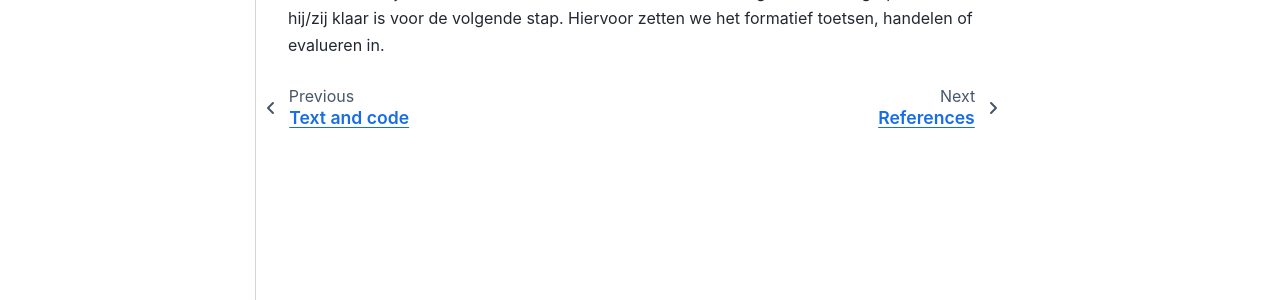
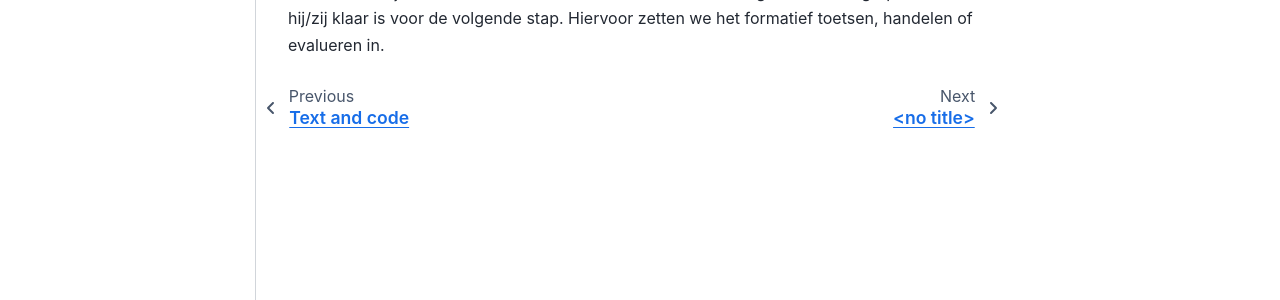
Before and after one commit to TUD-SEEd/vdv-scheikunde, a Jupyter Book: the page built from book/hoofdstuk1.md, in a window 1280 px wide. Shown: the part 483-783 px from the top of the page. Built offline with Jupyter Book 1.0.4 settings and Sphinx 7.4.7 and the Sphinx Book theme 1.1.4, drawn with Linux system fonts in a browser that asks for light colours; comment, search, counter and statistics services are not loaded; part of the change alters nothing that is shown.

Commit message:
Update _toc.yml

```diff
--- a/book/_toc.yml
+++ b/book/_toc.yml
@@ -8,5 +8,6 @@ parts:
       sections:
       - file: some_content/text_and_code.ipynb
     - file: hoofdstuk1.md
+    - file: hoofdstuk2.md
     - file: references.md
     - file: credits.md
```
